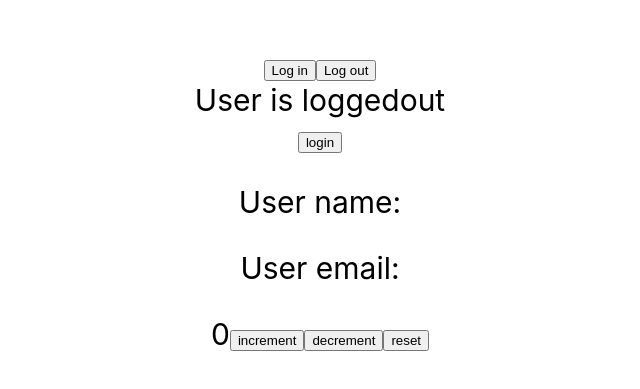
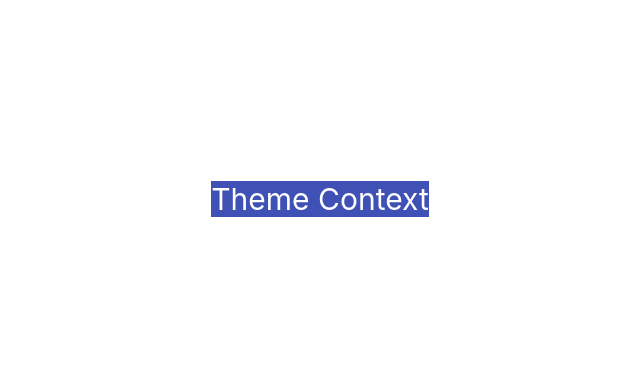
Before and after one commit to poojagarva28/react-with-typescript-basics, a React (Create React App) app: page / in a window 1280 px wide. Shown: the part 201-590 px from the top of the page, without its empty margins (320-960 px from the left). Built offline with nearby package versions, Linux system fonts and the light colour scheme.

Commit message:
usecontext

```diff
--- a/src/App.tsx
+++ b/src/App.tsx
@@ -1,4 +1,6 @@
 import "./App.css";
+import Box from "./components/context/Box";
+import { ThemeContextProvider } from "./components/context/ThemeContext";
 import { Button } from "./components/Events/Button";
 import { Input } from "./components/Events/Input";
 import Counter from "./components/state/Counter";
@@ -42,7 +44,6 @@
   return (
     <div className="App">
       {/* Basic Types */}
-
       {/* <Greet name="pooja" messageCount={20} isLoggedIn={false} />
       <Person name={personName} />
       <PersonList personNames={personNames} />
@@ -52,7 +53,6 @@
         <Heading>Pooja Garva</Heading>
       </Oscar>
       <Greet name="pooja" messageCount={10} isLoggedIn={true} /> */}
-
       {/* Events */}
       {/* <Button
         handleClick={(event, id) => {
@@ -63,7 +63,6 @@
         value=""
         handleChange={(event) => console.log(event.target.value)}
       /> */}
-
       {/* style prop */}
       {/* <Container
         styles={{
@@ -73,11 +72,15 @@
           borderRadius: "20px",
         }}s
       ></Container> */}
+      {/* state */}
+      {/* <LoggedIn />
+      <User />
+      <Counter /> */}
 
-      {/* state */}
-      <LoggedIn />
-      <User />
-      <Counter />
+      {/* context */}
+      <ThemeContextProvider>
+        <Box />
+      </ThemeContextProvider>
     </div>
   );
 }
--- /dev/null
+++ b/src/components/context/Box.tsx
@@ -0,0 +1,18 @@
+import React, { useContext } from "react";
+import { ThemeContext } from "./ThemeContext";
+
+const Box = () => {
+  const theme = useContext(ThemeContext);
+  return (
+    <div
+      style={{
+        backgroundColor: theme.primary.main,
+        color: theme.primary.text,
+      }}
+    >
+      Theme Context
+    </div>
+  );
+};
+
+export default Box;
--- /dev/null
+++ b/src/components/context/ThemeContext.tsx
@@ -0,0 +1,16 @@
+import React, { createContext } from "react";
+import { theme } from "./theme";
+
+type ThemeContextProviderProps = {
+  children: React.ReactNode;
+};
+
+export const ThemeContext = createContext(theme);
+
+export const ThemeContextProvider = ({
+  children,
+}: ThemeContextProviderProps) => {
+  return (
+    <ThemeContext.Provider value={theme}>{children}</ThemeContext.Provider>
+  );
+};
--- /dev/null
+++ b/src/components/context/theme.ts
@@ -0,0 +1,10 @@
+export const theme = {
+  primary: {
+    main: "#3f51b5",
+    text: "#fff",
+  },
+  secondary: {
+    main: "#f50057",
+    text: "#fff",
+  },
+};
```
